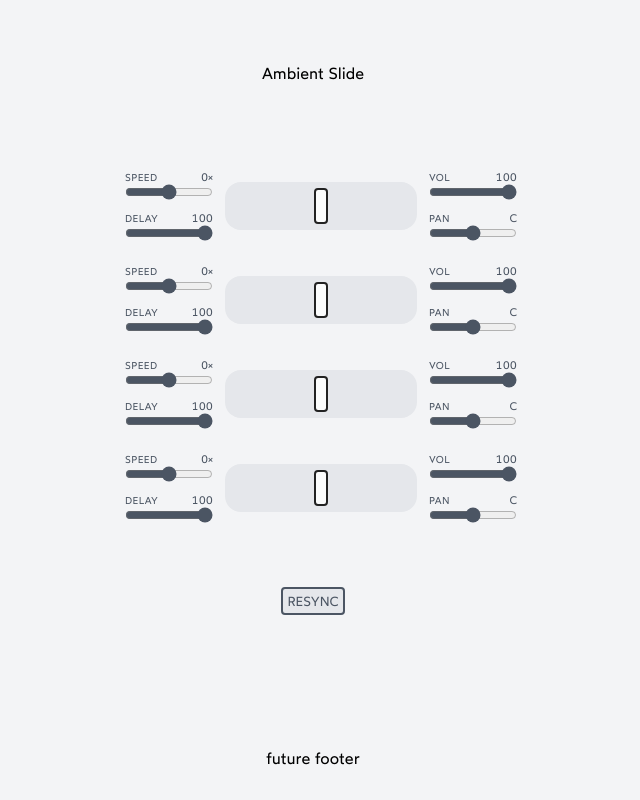
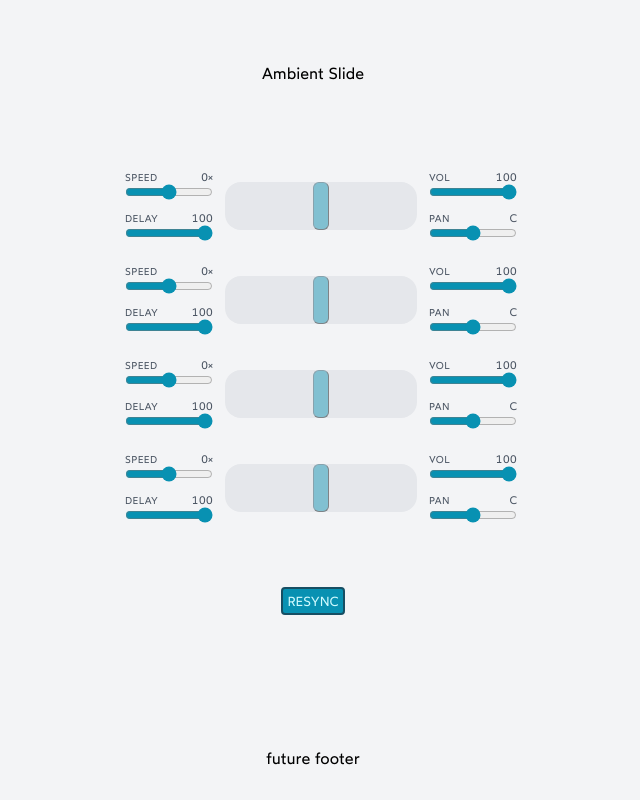
Before and after one commit to omniverse/ambient-slide, a Next.js app: page / in a window 1280 px wide. Shown: the whole page, without its empty margins (327-967 px from the left). Built offline with nearby package versions, Linux system fonts and the light colour scheme.

Commit message:
control colorize and better delay visualization

```diff
--- a/app/globals.css
+++ b/app/globals.css
@@ -13,8 +13,21 @@
   --color-bg-dark: #030712;
   --color-gray-100: #f3f4f6;
   --color-gray-200: #e5e7eb;
+  --color-gray-300: #d1d5db;
   --color-gray-600: #4b5563;
-  --color-gray-300: #d1d5db;
+
+  --color-primary-50: #ecfeff;
+  --color-primary-100: #cffafe;
+  --color-primary-200: #a5f3fc;
+  --color-primary-300: #67e8f9;
+  --color-primary-400: #22d3ee;
+  --color-primary-500: #06b6d4;
+  --color-primary-600: #0891b2;
+  --color-primary-700: #0e7490;
+  --color-primary-800: #155e75;
+  --color-primary-900: #164e63;
+  --color-primary-950: #083344;
+  --color-primary: var(--color-primary-400);
 }
 
 html,
@@ -94,9 +107,9 @@ body {
   font-family: inherit;
   font-size: 0.825rem;
   text-transform: uppercase;
-  color: var(--color-gray-600);
-  background-color: var(--color-gray-200);
-  border: 2px solid var(--color-gray-600);
+  color: var(--color-primary-100);
+  background-color: var(--color-primary-600);
+  border: 2px solid var(--color-primary-900);
   border-radius: 4px;
   padding: .25rem .25rem;
   cursor: pointer;
@@ -104,11 +117,12 @@ body {
 }
 
 .control-button:hover {
-  background-color: var(--color-gray-100);
+  background-color: var(--color-primary-200);
+  color: var(--color-primary-900);
 }
 
 .control-button:focus-visible {
-  outline: 2px solid var(--color-gray-600);
+  outline: 2px solid var(--color-primary-600);
   outline-offset: 2px;
 }
 
@@ -187,13 +201,21 @@ body {
 .slider-mix-range {
   width: 100%;
   margin: 0;
-  accent-color: var(--color-gray-600);
+  accent-color: var(--color-primary-600);
   cursor: pointer;
 }
 
 .slider-mix-range:focus-visible {
   outline: 2px solid var(--color-gray-600);
   outline-offset: 2px;
+}
+
+.slider-mix-control--disabled {
+  opacity: 0.45;
+}
+
+.slider-mix-control--disabled .slider-mix-range {
+  cursor: not-allowed;
 }
 
 @media (prefers-color-scheme: dark) {
@@ -230,24 +252,58 @@ body {
   position: absolute;
   z-index: 1;
   top: 50%;
-  width: 10px;
-  height: 2rem;
-  border-radius: 4px;
+  width: 16px;
+  height: 3rem;
+  border-radius: 6px;
   transform: translate(-50%, -50%);
 }
 
 .slider-play-head--leader {
   left: 50%;
-  border: 2px solid #222;
-  background-color: rgb(255 255 255 / 0.85);
+  z-index: 3;
+  padding: 0;
+  pointer-events: auto;
+  cursor: pointer;
+  background-color: rgb(255 255 255 / 0.55);
+  border-color: var(--color-primary-900);
+  border-width: 1px;
+  transition:
+    background-color 0.15s ease,
+    transform 0.15s ease;
+}
+
+.slider-play-head--leader.slider-play-head--engaged {
+  background-color: var(--color-primary-600);
+}
+
+.slider-play-head--leader:disabled {
+  cursor: default;
+  opacity: 0.45;
+}
+
+.slider-play-head--leader:focus-visible {
+  outline: 2px solid #222;
+  outline-offset: 2px;
 }
 
 .slider-play-head--delay {
   width: 6px;
   height: 1.5rem;
-  border: 1px solid #6b7280;
-  background-color: rgb(255 255 255 / 0.45);
+  border: 1px solid
+    color-mix(
+      in srgb,
+      var(--color-primary-700) calc(var(--delay-wet, 1) * 100%),
+      #6b7280
+    );
+  background-color: color-mix(
+    in srgb,
+    var(--color-primary-700) calc(var(--delay-wet, 1) * 100%),
+    rgb(255 255 255 / 0.75)
+  );
   opacity: 0.85;
+  transition:
+    background-color 0.15s ease,
+    border-color 0.15s ease;
 }
 
 .slider-viewport--dragging {
--- a/components/welcome/mix-control.tsx
+++ b/components/welcome/mix-control.tsx
@@ -4,6 +4,7 @@ export type MixControlProps = {
   min: number;
   max: number;
   step?: number;
+  disabled?: boolean;
   onChange: (value: number) => void;
   format?: (value: number) => string;
 };
@@ -14,13 +15,18 @@ export function MixControl({
   min,
   max,
   step = 0.01,
+  disabled = false,
   onChange,
   format,
 }: MixControlProps) {
   const display = format ? format(value) : String(value);
 
   return (
-    <div className="slider-mix-control">
+    <div
+      className={`slider-mix-control${
+        disabled ? " slider-mix-control--disabled" : ""
+      }`}
+    >
       <div className="slider-mix-control-header">
         <span className="slider-mix-label">{label}</span>
         <span className="slider-mix-value">{display}</span>
@@ -32,6 +38,7 @@ export function MixControl({
         max={max}
         step={step}
         value={value}
+        disabled={disabled}
         onChange={(e) => onChange(Number(e.target.value))}
         aria-label={label}
       />
--- a/components/welcome/slider.tsx
+++ b/components/welcome/slider.tsx
@@ -193,7 +193,7 @@ function voiceGainForDelay(delaySeconds: number, wet: number) {
     delaySeconds as (typeof TAPE_DELAY_SECONDS)[number],
   );
   const tap = index >= 0 ? index + 1 : 1;
-  return (0.5 / tap) * wet;
+  return (1 / tap) * wet;
 }
 
 function peaksFromBuffer(buffer: AudioBuffer) {
@@ -295,6 +295,7 @@ export const Slider = forwardRef<
   const [segmentWidth, setSegmentWidth] = useState(0);
   const [loopStartTime, setLoopStartTime] = useState(0);
   const [displayRate, setDisplayRate] = useState(0);
+  const [headEngaged, setHeadEngaged] = useState(true);
   const [playbackDirection, setPlaybackDirection] =
     useState<PlaybackDirection>("forward");
   const [volume, setVolume] = useState(1);
@@ -319,6 +320,7 @@ export const Slider = forwardRef<
   const offsetRef = useRef(0);
   const speedRef = useRef(BASE_SPEED_PX_S);
   const playbackRateRef = useRef(0);
+  const headEngagedRef = useRef(true);
   const loopWidthRef = useRef(0);
   const viewportWidthRef = useRef(0);
   const draggingRef = useRef(false);
@@ -535,7 +537,7 @@ export const Slider = forwardRef<
   const resetToLoopStart = useCallback(async () => {
     syncOffsetToLoopStart();
     const rate = playbackRateRef.current;
-    if (rate === 0) return;
+    if (rate === 0 || !headEngagedRef.current) return;
 
     const direction: PlaybackDirection = rate > 0 ? "forward" : "reverse";
     await startPlayback(direction, Math.abs(rate), loopStartRef.current);
@@ -565,7 +567,7 @@ export const Slider = forwardRef<
 
     if (loopWidth <= 0 || duration <= 0) return;
 
-    if (rate === 0) {
+    if (rate === 0 || !headEngagedRef.current) {
       stopPlayback();
       return;
     }
@@ -615,6 +617,14 @@ export const Slider = forwardRef<
     },
     [applyPlaybackRate, ensureAudioContext],
   );
+
+  const toggleHeadEngagement = useCallback(() => {
+    void ensureAudioContext();
+    const next = !headEngagedRef.current;
+    headEngagedRef.current = next;
+    setHeadEngaged(next);
+    void syncAudioPlayback();
+  }, [ensureAudioContext, syncAudioPlayback]);
 
   const drawWaveforms = useCallback(() => {
     const samples = peaksRef.current;
@@ -737,6 +747,8 @@ export const Slider = forwardRef<
             const direction: PlaybackDirection =
               rate > 0 ? "forward" : "reverse";
             const absRate = Math.abs(rate);
+
+            if (headEngagedRef.current) {
               const meta = getMasterMeta();
 
               if (
@@ -751,7 +763,10 @@ export const Slider = forwardRef<
                   viewportWidthRef.current,
                 );
                 void startPlayback(direction, absRate, playhead);
-            } else if (voicesRef.current.length > 0 && audioContextRef.current) {
+              } else if (
+                voicesRef.current.length > 0 &&
+                audioContextRef.current
+              ) {
                 const leaderPlayhead = playheadFromSource();
                 const startedAt = audioContextRef.current.currentTime;
 
@@ -781,6 +796,13 @@ export const Slider = forwardRef<
               }
 
               syncOffsetFromPlayhead(playheadFromSource());
+            } else {
+              stopPlayback();
+              offsetRef.current = wrapOffset(
+                offsetRef.current + speed * dt,
+                loopWidth,
+              );
+            }
           } else {
             stopPlayback();
             offsetRef.current = wrapOffset(
@@ -914,16 +936,31 @@ export const Slider = forwardRef<
           min={0}
           max={1}
           step={0.01}
+          disabled={!headEngaged}
           onChange={handleWetChange}
           format={(v) => `${Math.round(v * 100)}`}
         />
       </div>
-      <div className="slider-root">
       <div
-          className="slider-play-head slider-play-head--leader"
-          aria-hidden
+        className="slider-root"
+        style={
+          {
+            "--delay-wet": headEngaged ? wet : 0,
+          } as React.CSSProperties
+        }
+      >
+        <button
+          type="button"
+          className={`slider-play-head slider-play-head--leader${
+            headEngaged ? " slider-play-head--engaged" : ""
+          }`}
+          aria-label={headEngaged ? "Disengage play head" : "Engage play head"}
+          aria-pressed={headEngaged}
+          disabled={trackDuration <= 0}
+          onClick={toggleHeadEngagement}
         />
-        {trackDuration > 0 &&
+        {headEngaged &&
+          trackDuration > 0 &&
           TAPE_DELAY_SECONDS.map((delay) => (
             <div
               key={delay}
```
Lines whose indentation alone changed are shown as unchanged.
